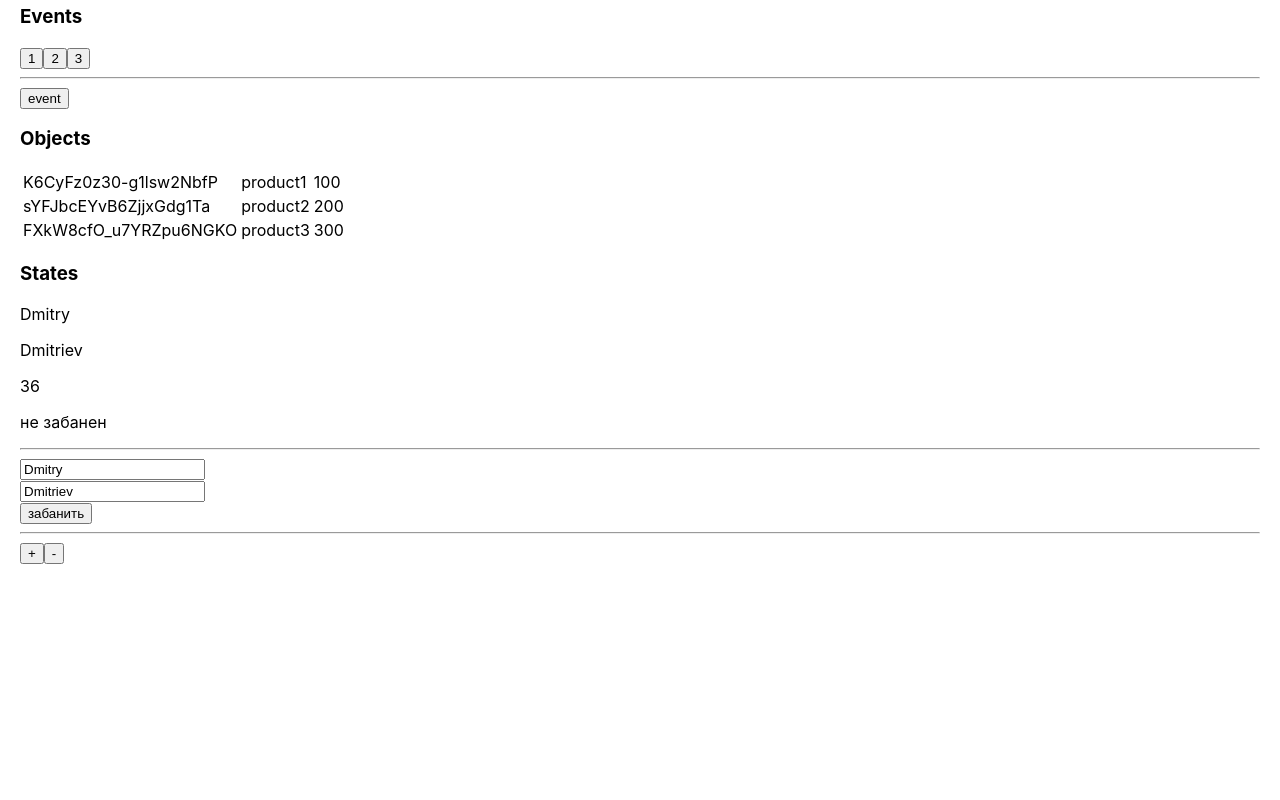
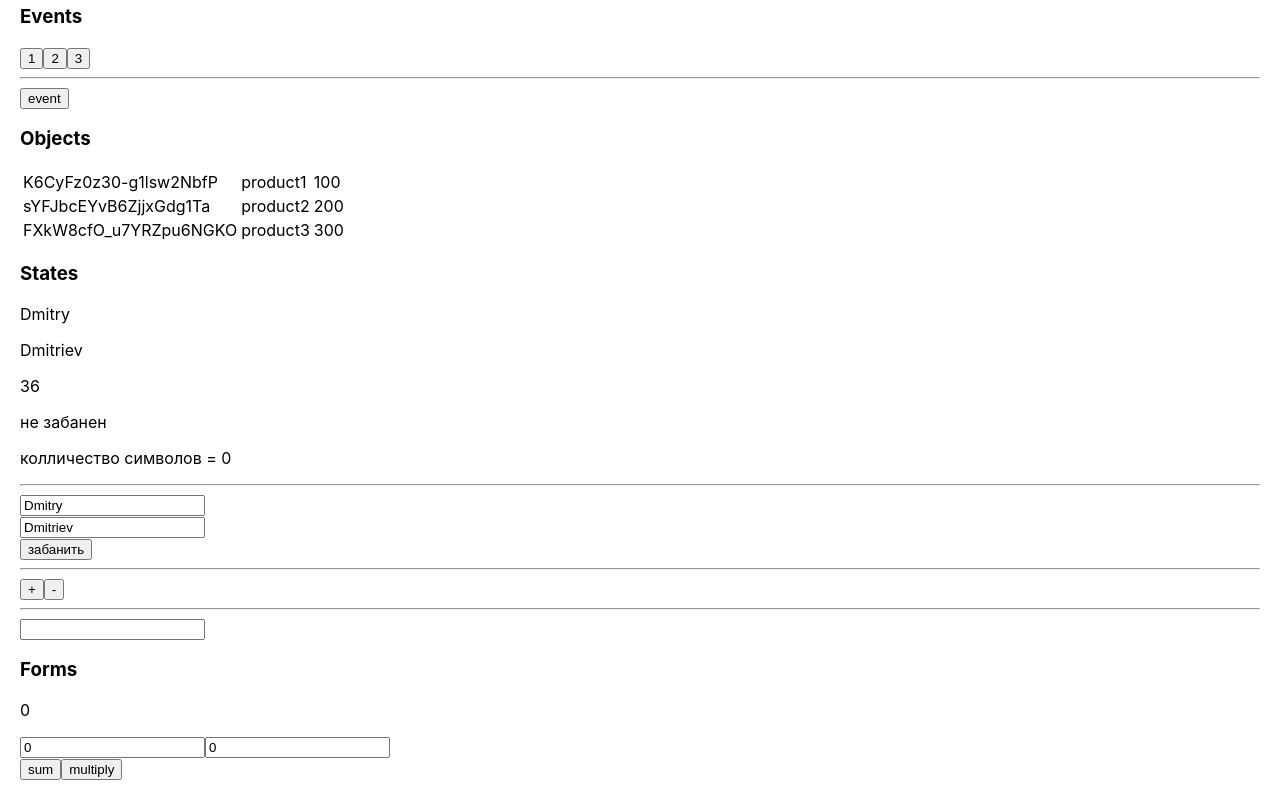
Before and after one commit to Dimcter1985/react, a React (Create React App) app: page / in a window 1280 px wide. Shown: the part 349-1149 px from the top of the page. Before the commit the page ends 933 px from the top, so only its background shows below. Built offline with nearby package versions, Linux system fonts and the light colour scheme.

Commit message:
added forms

```diff
--- a/src/App.js
+++ b/src/App.js
@@ -5,6 +5,7 @@ import Functions from './components/Functions'
 import Events from './components/Events'
 import Objects from './components/Objects'
 import States from './components/States'
+import Forms from './components/Forms'
 
 function App() {
 
@@ -16,6 +17,7 @@ function App() {
       <Events />
       <Objects />
       <States />
+      <Forms />
     </>
   );
 
--- /dev/null
+++ b/src/components/Forms.jsx
@@ -0,0 +1,26 @@
+import { useState } from "react";
+
+const Forms = () => {
+  const [value1, setValue1] = useState(0)
+  const [value2, setValue2] = useState(0)
+  const [result, setResult] = useState(0)
+
+  const changeValue1 = (ev) => setValue1(ev.target.value)
+  const changeValue2 = (ev) => setValue2(ev.target.value)
+
+  const sum = () => setResult(Number(value1) + Number(value2))
+  const multiply = () => setResult(Number(value1) * Number(value2))
+
+  return (
+    <div>
+      <h3>Forms</h3>
+      <p>{result}</p>
+      <input value={value1} onChange={changeValue1}/>
+      <input value={value2} onChange={changeValue2}/><br />
+      <button onClick={sum}>sum</button>
+      <button onClick={multiply}>multiply</button>
+    </div>
+  );
+}
+
+export default Forms;
--- a/src/components/States.jsx
+++ b/src/components/States.jsx
@@ -5,6 +5,7 @@ const States = () => {
   const [lastName, setLastName] = useState("Dmitriev");
   let [age, setAge] = useState(36);
   const [banned, setBan] = useState(false);
+  const [simbols, setSimbols] = useState('');
 
   const changeFirstName = (ev) => setFirstName(ev.target.value);
   const changeLastName = (ev) => setLastName(ev.target.value);
@@ -20,6 +21,8 @@ const States = () => {
     }
   };
 
+  const showSimbols = (ev) => setSimbols(ev.target.value);
+
   return (
     <div>
       <h3>States</h3>
@@ -27,6 +30,7 @@ const States = () => {
       <p>{lastName}</p>
       <p>{age}</p>
       <p>{banned ? "забанен" : "не забанен"}</p>
+      <p>колличество символов = {simbols.length}</p>
       <hr />
       <input onChange={changeFirstName} value={firstName} />
       <br />
@@ -36,6 +40,8 @@ const States = () => {
       <hr />
       <button onClick={ageUp}>+</button>
       <button onClick={ageDown}>-</button>
+      <hr />
+      <input value={simbols} onChange={showSimbols}/>
     </div>
   );
 };
```
